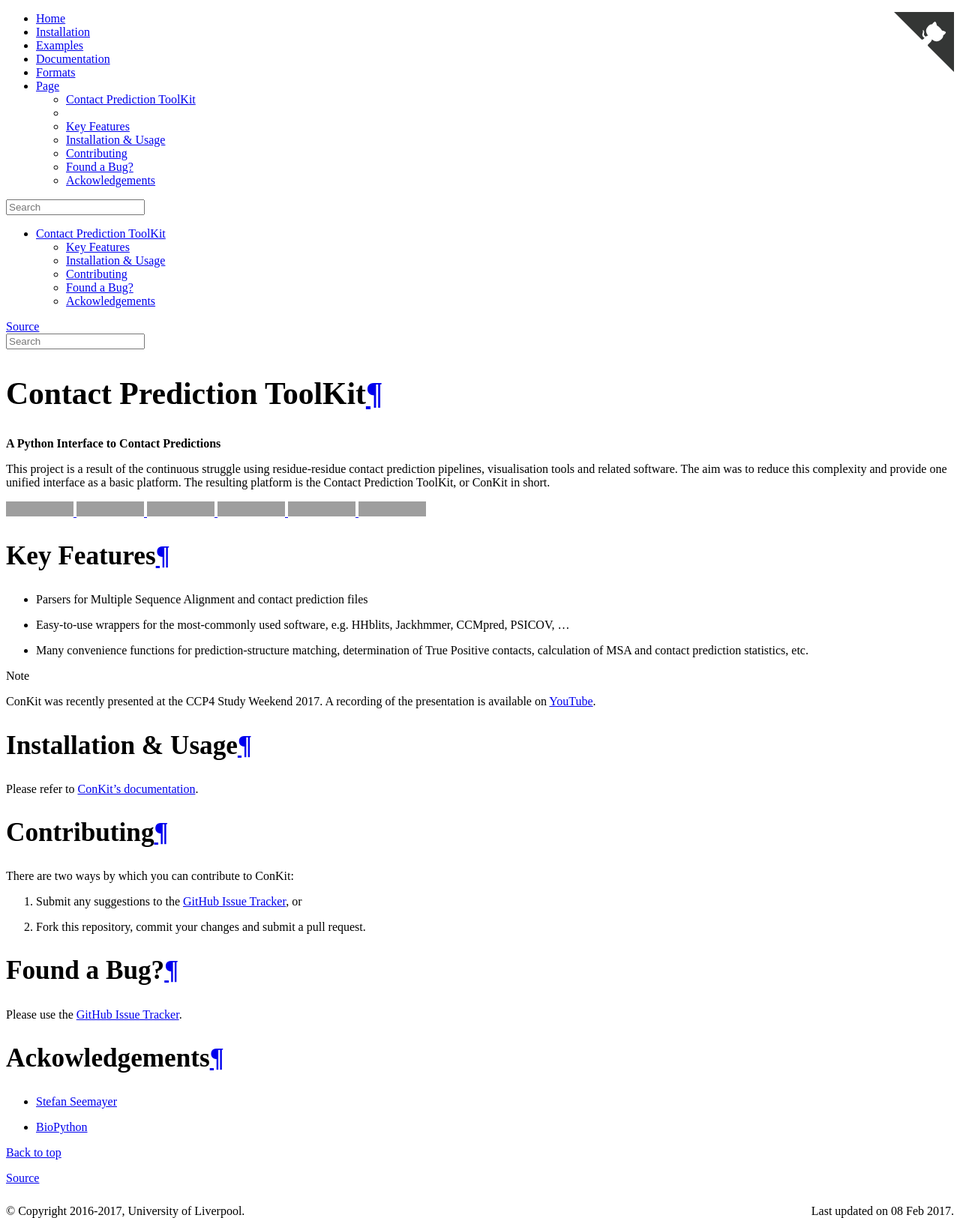
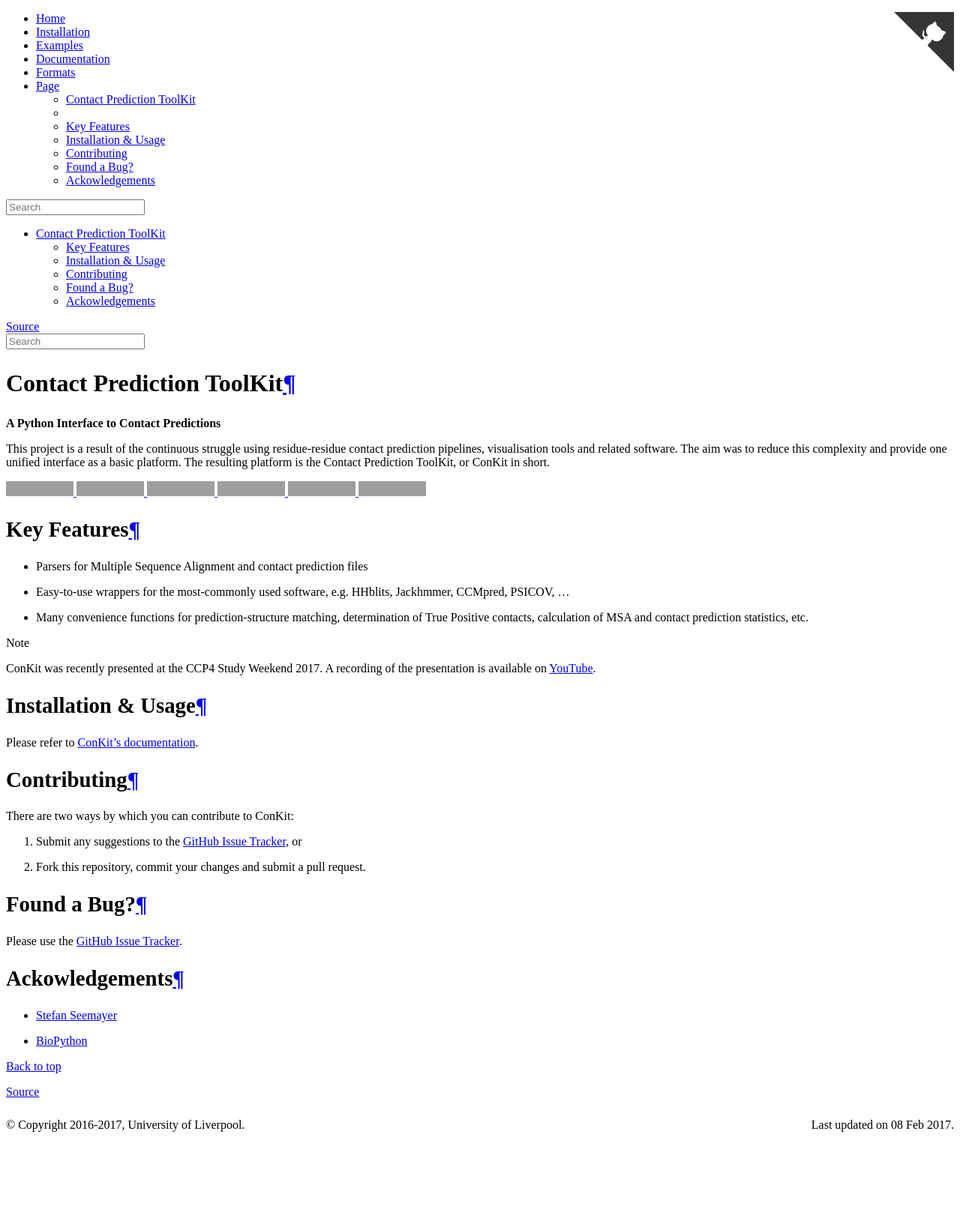
Before and after one commit to rigdenlab/conkit, a Sphinx documentation site: the page built from docs/index.rst, in a window 1280 px wide. Shown: the whole page at 75% size. Built offline with Sphinx 7.4.7, drawn with Linux system fonts in a browser that asks for light colours; after the commit the page ends 1510 px from its top, so only the background shows below that; grey boxes are pictures that could not be loaded.

Commit message:
header fonts made smaller

```diff
--- a/docs/_static/custom.css
+++ b/docs/_static/custom.css
@@ -12,16 +12,16 @@ dd {
 }
 
 h1 {
-    font-size: 2.6em !important;
+    font-size: 2.0em !important;
 }
 h2 {
-    font-size: 2.2em !important;
+    font-size: 1.8em !important;
 }
 h3 {
-    font-size: 2.0em !important;
+    font-size: 1.6em !important;
 }
 h4 {
-    font-size: 1.6em !important;
+    font-size: 1.4em !important;
 }
 h5 {
     font-size: 1.2em !important;
```
